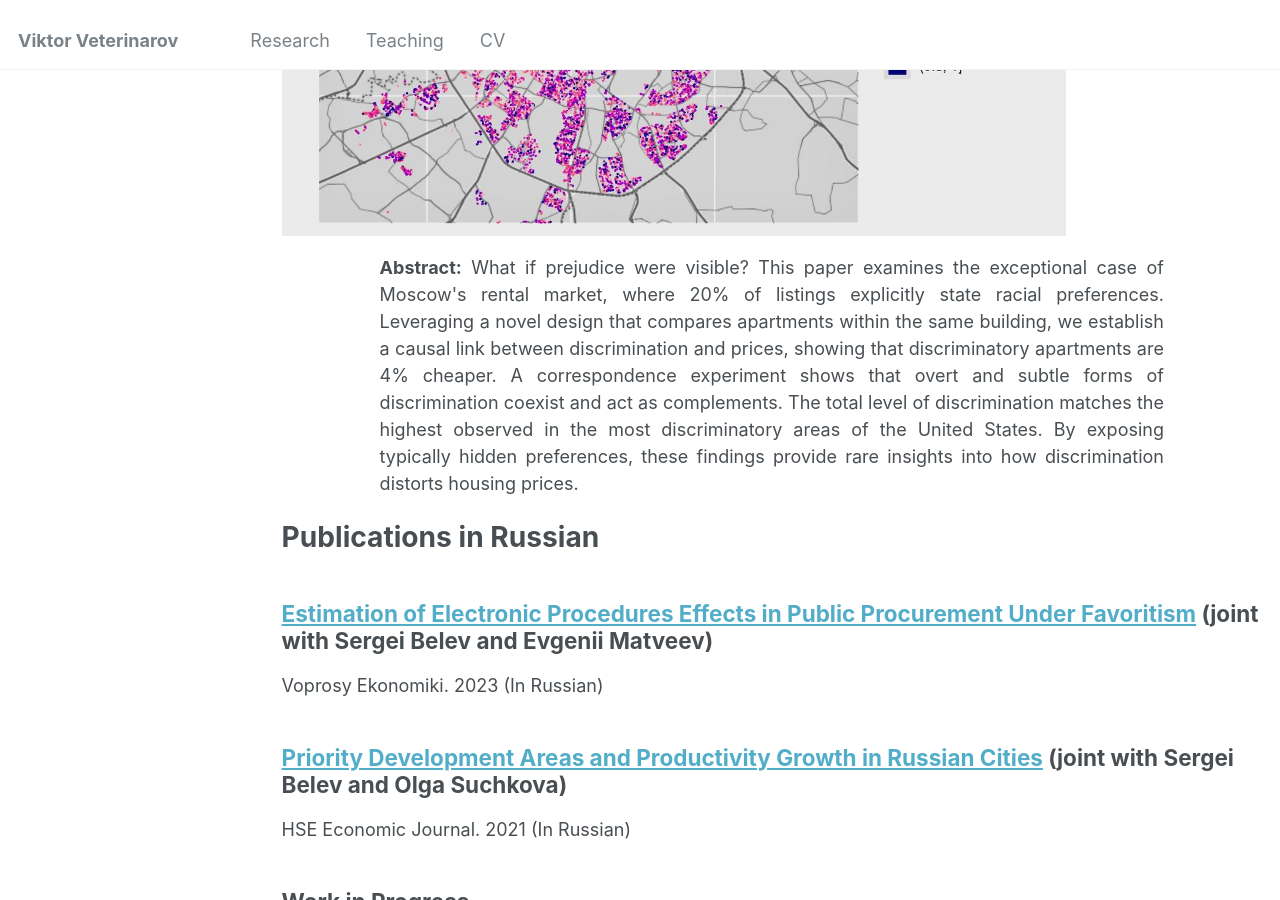
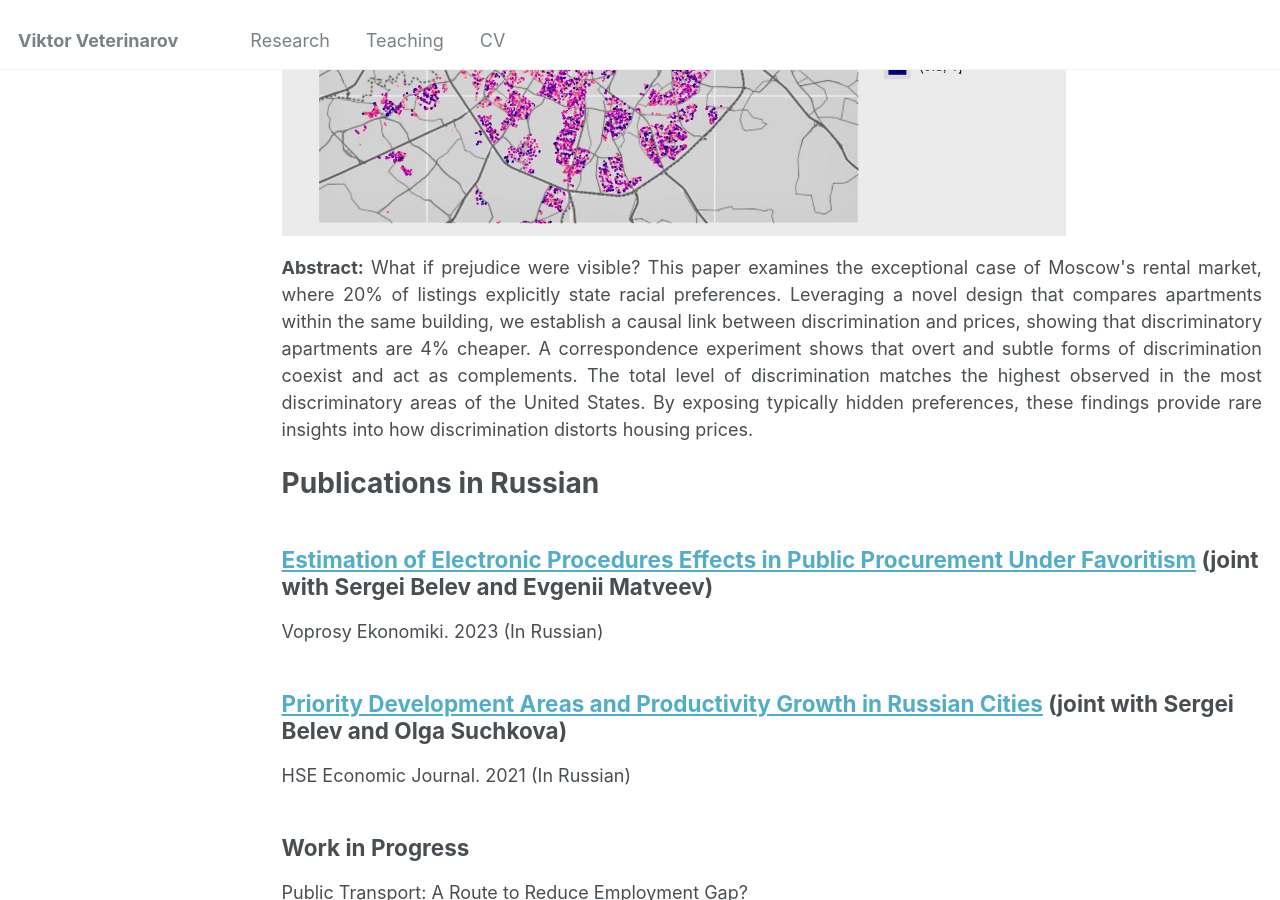
Before and after one commit to viktorveterinarov/viktorveterinarov.github.io, a Jekyll site: the page built from _pages/publications.md, in a window 1280 px wide and 900 px high, scrolled down 568 px. Built offline with Jekyll 4.4.1, drawn with Linux system fonts in a browser that asks for light colours.

Commit message:
Update publications.md

```diff
--- a/_pages/publications.md
+++ b/_pages/publications.md
@@ -12,7 +12,7 @@ author_profile: true
 
 <div class="research-paper-section">
   <img src="/images/map_dots_cat.jpg" alt="Viktor" class="responsive-image" width="80%">
-    <div class="responsive-text" style="width: 80%; margin: 0 auto;">
+    <div class="responsive-text">
     <p align="justify"><b>Abstract:</b> What if prejudice were visible? This paper examines the exceptional case of Moscow's rental market, where 20% of listings explicitly state racial preferences. Leveraging a novel design that compares apartments within the same building, we establish a causal link between discrimination and prices, showing that discriminatory apartments are 4% cheaper. A correspondence experiment shows that overt and subtle forms of discrimination coexist and act as complements. The total level of discrimination matches the highest observed in the most discriminatory areas of the United States. By exposing typically hidden preferences, these findings provide rare insights into how discrimination distorts housing prices.</p>
   </div>
 </div>
```
